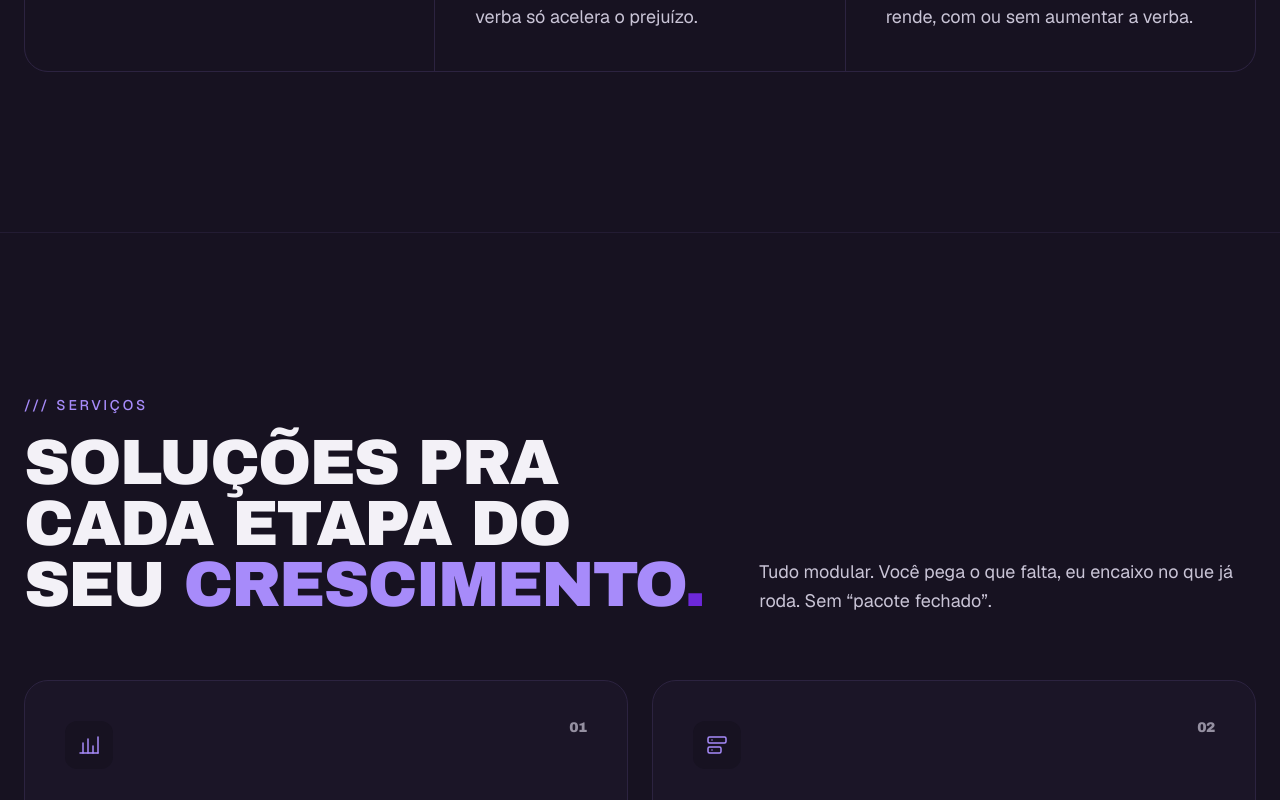
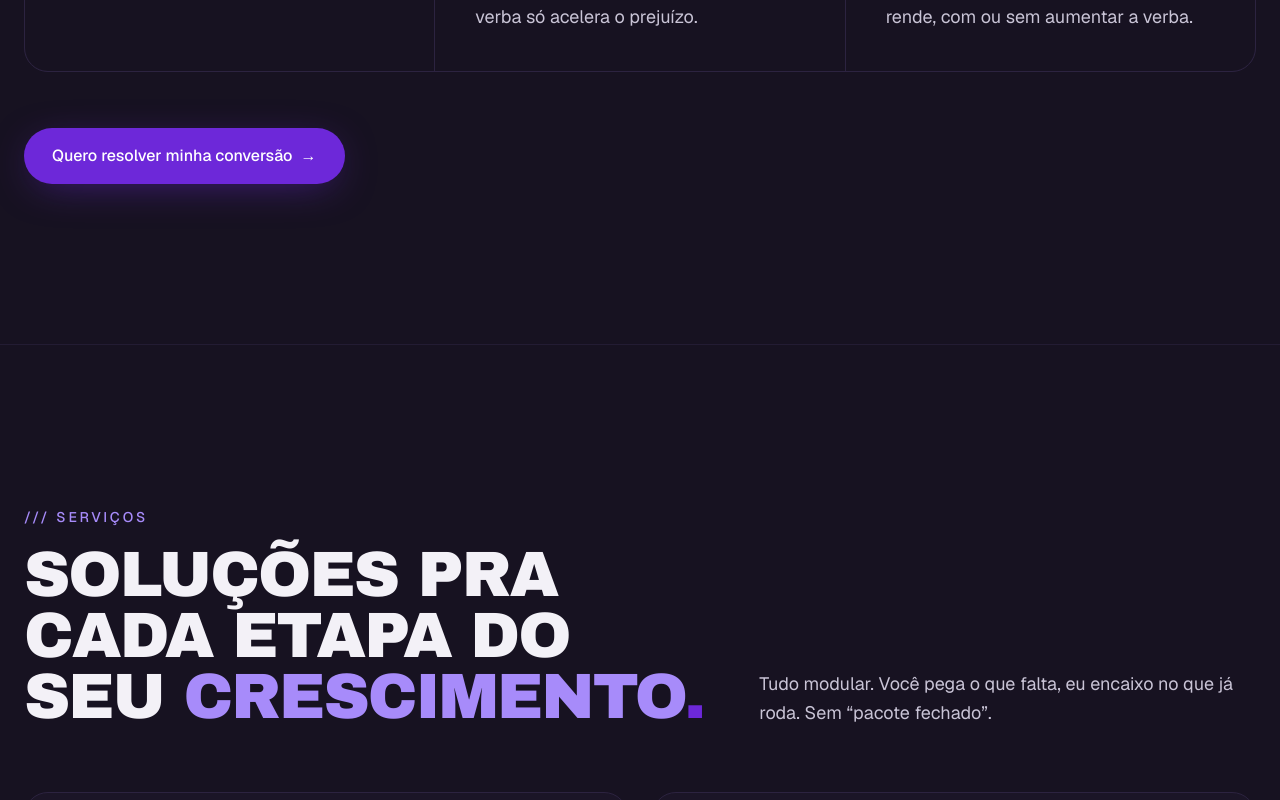
Before and after one commit to LuanBoechatIE/boechatcompany, a Next.js app: page / in a window 1280 px wide. Shown: the part 2360-3160 px from the top of the page. Built offline with nearby package versions, Linux system fonts and the light colour scheme.

Commit message:
Adiciona CTA personalizado nas seções Tese, Método, Entrega e Resultados

```diff
--- a/app/components/Entrega.tsx
+++ b/app/components/Entrega.tsx
@@ -2,6 +2,7 @@
 
 import { motion } from "framer-motion";
 import { Reveal } from "./Reveal";
+import { SectionCTA } from "./SectionCTA";
 
 const fases = [
   {
@@ -73,6 +74,12 @@ export function Entrega() {
             </Reveal>
           ))}
         </div>
+
+        <SectionCTA
+          className="mt-14"
+          label="Quero esse processo no meu negócio"
+          message="Vi seu site. Quero esse processo de estrutura rodando no meu negócio. Por onde começa?"
+        />
       </div>
     </section>
   );
--- a/app/components/Method.tsx
+++ b/app/components/Method.tsx
@@ -1,6 +1,7 @@
 "use client";
 
 import { Reveal } from "./Reveal";
+import { SectionCTA } from "./SectionCTA";
 
 const steps = [
   {
@@ -51,6 +52,13 @@ export function Method() {
             </Reveal>
           ))}
         </div>
+
+        <SectionCTA
+          className="mt-16"
+          onLight
+          label="Quero entender meu jogo"
+          message="Vi seu site. Quero entender meu jogo e onde meu dinheiro tá vazando."
+        />
       </div>
     </section>
   );
--- a/app/components/Resultados.tsx
+++ b/app/components/Resultados.tsx
@@ -2,6 +2,7 @@
 
 import { Reveal } from "./Reveal";
 import { CountUp } from "./KPI";
+import { SectionCTA } from "./SectionCTA";
 
 const kpis = [
   {
@@ -174,6 +175,12 @@ export function Resultados() {
               </Reveal>
             ))}
           </div>
+
+          <SectionCTA
+            className="mt-12"
+            label="Quero ser o próximo case"
+            message="Vi seu site e os cases. Quero ser o próximo resultado. Como a gente começa?"
+          />
         </div>
       </div>
     </section>
--- /dev/null
+++ b/app/components/SectionCTA.tsx
@@ -0,0 +1,48 @@
+"use client";
+
+import { whatsappLink, WA_AGENDAR } from "../lib/contato";
+import { Magnetic } from "./Magnetic";
+import { Reveal } from "./Reveal";
+
+type Props = {
+  label: string;
+  message?: string;
+  align?: "left" | "center";
+  /** usar em seção de fundo claro (ex.: Método) */
+  onLight?: boolean;
+  className?: string;
+};
+
+export function SectionCTA({
+  label,
+  message,
+  align = "left",
+  onLight = false,
+  className = "",
+}: Props) {
+  const href = message ? whatsappLink(message) : WA_AGENDAR;
+
+  return (
+    <Reveal
+      className={`${align === "center" ? "flex justify-center" : ""} ${className}`}
+    >
+      <Magnetic className="inline-block">
+        <a
+          href={href}
+          target="_blank"
+          rel="noopener noreferrer"
+          className={`group inline-flex items-center gap-2 rounded-full px-7 py-4 text-base font-medium transition-shadow duration-300 ${
+            onLight
+              ? "bg-ink text-gelo shadow-[0_8px_40px_-12px_rgba(23,18,33,0.5)] hover:shadow-[0_12px_60px_-12px_rgba(23,18,33,0.7)]"
+              : "bg-roxo text-white shadow-[0_8px_40px_-12px_rgba(109,40,217,0.6)] hover:shadow-[0_12px_60px_-12px_rgba(109,40,217,0.85)]"
+          }`}
+        >
+          {label}
+          <span className="transition-transform duration-200 group-hover:translate-x-1">
+            →
+          </span>
+        </a>
+      </Magnetic>
+    </Reveal>
+  );
+}
--- a/app/components/Tese.tsx
+++ b/app/components/Tese.tsx
@@ -2,6 +2,7 @@
 
 import { Reveal } from "./Reveal";
 import { WordReveal } from "./WordReveal";
+import { SectionCTA } from "./SectionCTA";
 
 const points = [
   {
@@ -62,6 +63,12 @@ export function Tese() {
             </Reveal>
           ))}
         </div>
+
+        <SectionCTA
+          className="mt-14"
+          label="Quero resolver minha conversão"
+          message="Vi seu site. Acho que meu problema é conversão, não tráfego. Como você resolve isso?"
+        />
       </div>
     </section>
   );
```
